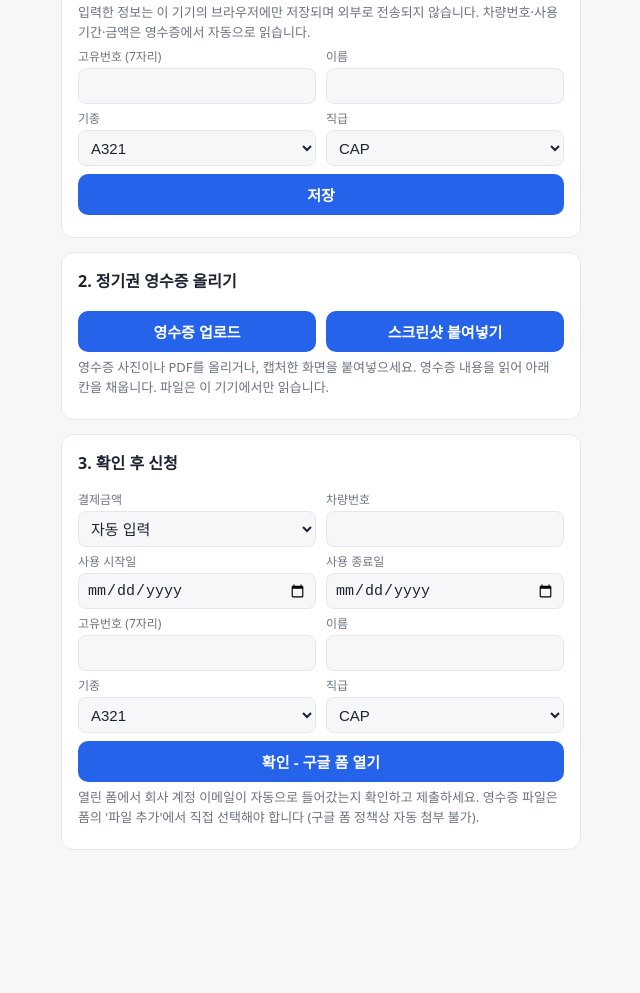
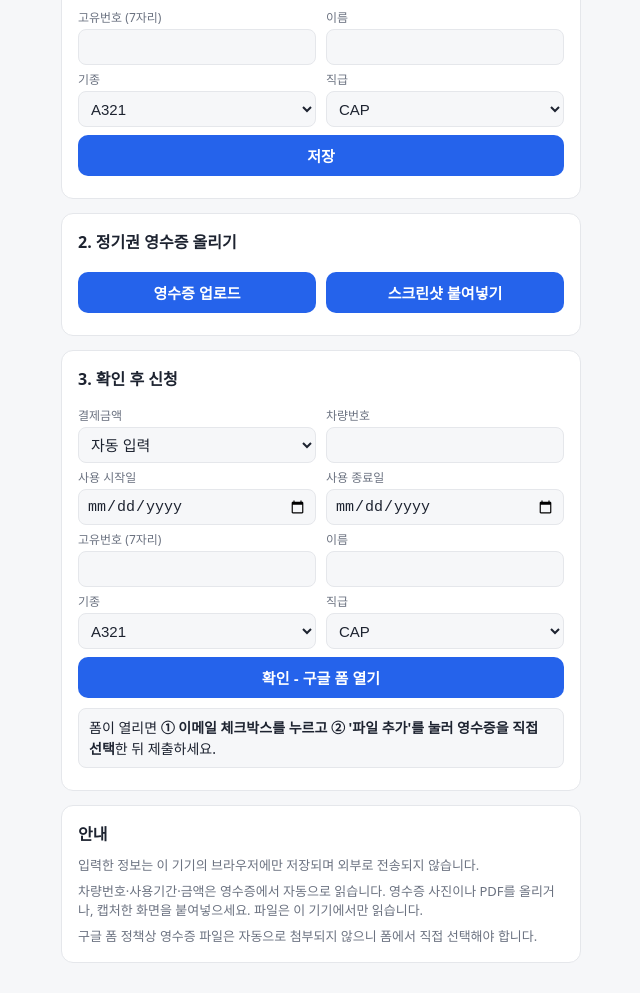
Before and after one commit to iloveskies-web/google_parking_pay, a plain HTML site: page index.html in a window 1280 px wide. Shown: the part 114-1107 px from the top of the page, without its empty margins (319-959 px from the left). Before the commit the page ends 994 px from the top, so only its background shows below. Drawn offline with Linux system fonts and the light colour scheme.

Commit message:
Move gray notes to a footer and add the checkbox/attach step under the confirm button
Co-Authored-By: Claude Haiku 5.5 <noreply@anthropic.com>

```diff
--- a/index.html
+++ b/index.html
@@ -20,6 +20,7 @@ button{width:100%;padding:10px;border:0;border-radius:10px;background:var(--acce
 .grid2>div{min-width:0}
 input[type=date]{min-width:0;max-width:100%;display:block;-webkit-appearance:none;appearance:none;line-height:normal}
 .note{font-size:13px;color:var(--muted);margin:6px 0 0}
+.step{font-size:14px;margin:10px 0 0;padding:8px 10px;border-radius:8px;background:var(--bg);border:1px solid var(--line)}
 .ok{color:var(--ok)} .warn{color:var(--warn)}
 .hidden{display:none !important}
 .ghost{background:transparent !important;color:var(--accent) !important;border:1px solid var(--line)}
@@ -31,7 +32,6 @@ input[type=date]{min-width:0;max-width:100%;display:block;-webkit-appearance:non
 
   <section class="card">
     <h2>1. 내 정보 (이 기기에만 저장)</h2>
-    <p class="note">입력한 정보는 이 기기의 브라우저에만 저장되며 외부로 전송되지 않습니다. 차량번호·사용기간·금액은 영수증에서 자동으로 읽습니다.</p>
     <div class="grid2">
       <div><label for="p_uid">고유번호 (7자리)</label>
       <input id="p_uid" maxlength="7" inputmode="numeric" autocomplete="off"></div>
@@ -53,7 +53,6 @@ input[type=date]{min-width:0;max-width:100%;display:block;-webkit-appearance:non
       <button id="pasteBtn" type="button">스크린샷 붙여넣기</button>
     </div>
     <input type="file" id="file" accept="application/pdf,image/*" hidden>
-    <p class="note">영수증 사진이나 PDF를 올리거나, 캡처한 화면을 붙여넣으세요. 영수증 내용을 읽어 아래 칸을 채웁니다. 파일은 이 기기에서만 읽습니다.</p>
     <p class="note" id="parseMsg"></p>
   </section>
 
@@ -83,8 +82,15 @@ input[type=date]{min-width:0;max-width:100%;display:block;-webkit-appearance:non
       <select id="rank"><option>CAP</option><option>F/O</option></select></div>
     </div>
     <button id="go" type="button">확인 - 구글 폼 열기</button>
-    <p class="note">열린 폼에서 회사 계정 이메일이 자동으로 들어갔는지 확인하고 제출하세요. 영수증 파일은 폼의 '파일 추가'에서 직접 선택해야 합니다 (구글 폼 정책상 자동 첨부 불가).</p>
+    <p class="step">폼이 열리면 <b>① 이메일 체크박스를 누르고 ② '파일 추가'를 눌러 영수증을 직접 선택</b>한 뒤 제출하세요.</p>
     <p class="note" id="goMsg"></p>
+  </section>
+
+  <section class="card">
+    <h2>안내</h2>
+    <p class="note">입력한 정보는 이 기기의 브라우저에만 저장되며 외부로 전송되지 않습니다.</p>
+    <p class="note">차량번호·사용기간·금액은 영수증에서 자동으로 읽습니다. 영수증 사진이나 PDF를 올리거나, 캡처한 화면을 붙여넣으세요. 파일은 이 기기에서만 읽습니다.</p>
+    <p class="note">구글 폼 정책상 영수증 파일은 자동으로 첨부되지 않으니 폼에서 직접 선택해야 합니다.</p>
   </section>
 </div>
 
```
